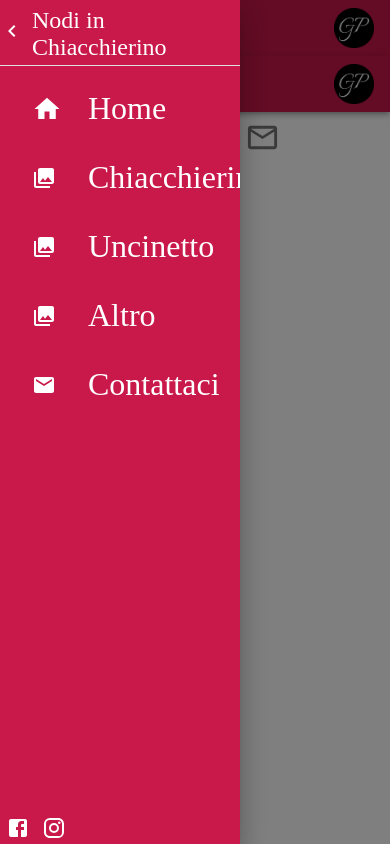
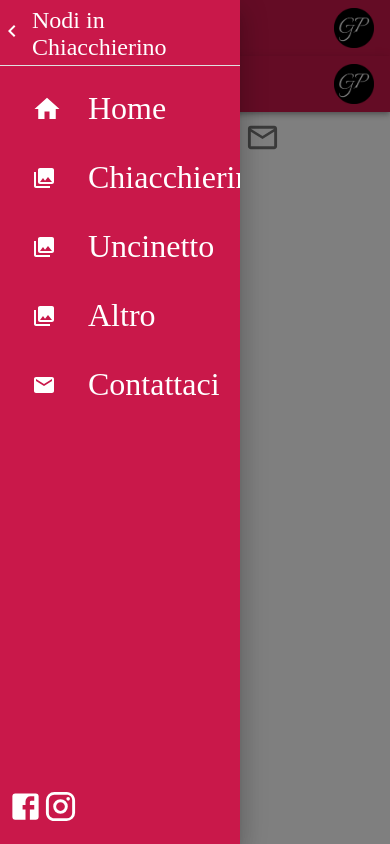
Before and after one commit to Tommaso4497/nodiin, a Next.js app: page /components/Navigation in a window 390 px wide. Both pictures are taken after a click on the button 24 px from the left and 28 px from the top of the page. Built offline with nearby package versions, Linux system fonts and the light colour scheme; a web font is replaced by a local one.

Commit message:
navigation drawer rework

```diff
--- a/pages/components/Navigation.js
+++ b/pages/components/Navigation.js
@@ -94,16 +94,16 @@ const Navigation = () => {
           <Divider />
           <List style={{ fontSize: "2rem", fontFamily: "Italianno" }}>{elementsMobile}</List>
           <div className={styles.footerWrapper}>
-            <button style={{ backgroundColor: "transparent", border: "none" }}>
-              <FacebookIcon style={{ color: "#fff" }} />
+            <button className={styles.iconButtonDrawer}>
+              <FacebookIcon fontSize="large" style={{ color: "#fff" }} />
             </button>
 
             <button
-              style={{ backgroundColor: "transparent", border: "none" }}
+              className={styles.iconButtonDrawer}
               target="_blank"
               href="https://www.instagram.com/nodiinchiacchierino/"
             >
-              <InstagramIcon style={{ color: "#fff" }} />
+              <InstagramIcon fontSize="large" style={{ color: "#fff" }} />
             </button>
           </div>
         </Drawer>
--- a/pages/components/Navigation.module.css
+++ b/pages/components/Navigation.module.css
@@ -58,7 +58,15 @@
    margin: .25rem .5rem;
  }
 
+ .iconButtonDrawer {
+   background-color: transparent;
+   border: none;
+   padding: 0;
+   margin: 0;
+ }
+
  .footerWrapper {
    position: absolute;
-   bottom: 0;
+   bottom: 1rem;
+   left: .5rem;
  }
```
